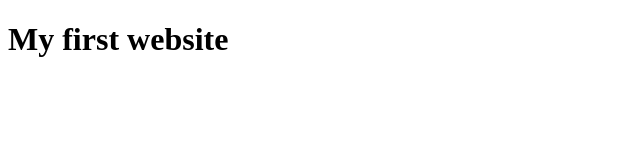
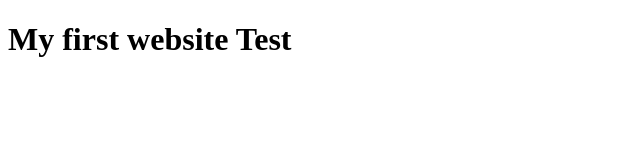
Before and after one commit to jad3wang/practiceprojects, a website: page index.html in a window 1280 px wide. Shown: the full height of the page, 0-640 px from the left. Drawn offline with Linux system fonts and the light colour scheme.

Commit message:
Test Commit

```diff
--- a/index.html
+++ b/index.html
@@ -7,7 +7,7 @@
     <link rel="stylesheet" href="css/styles.css">
 </head>
 <body>
-    <h1>My first website</h1>
+    <h1>My first website Test</h1>
     <script src="js/main.js"></script>
 </body>
 </html>
```
